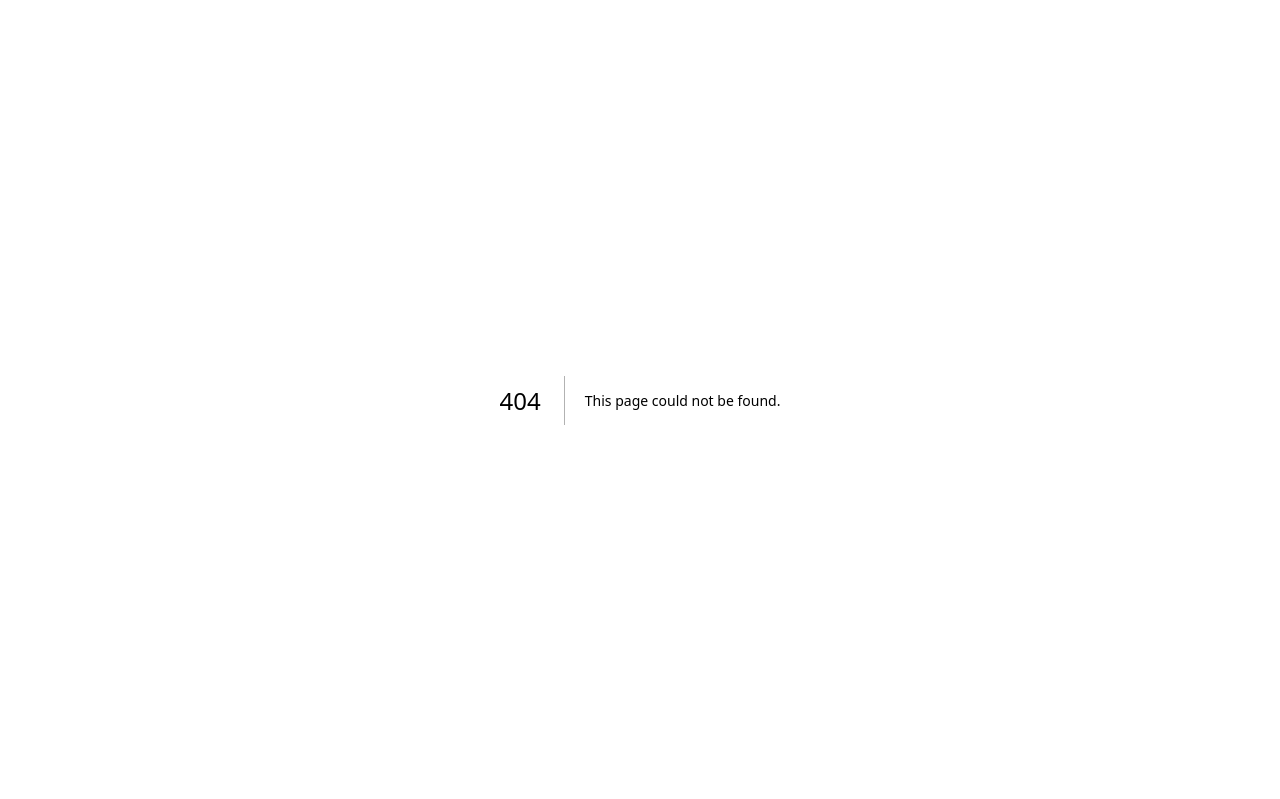
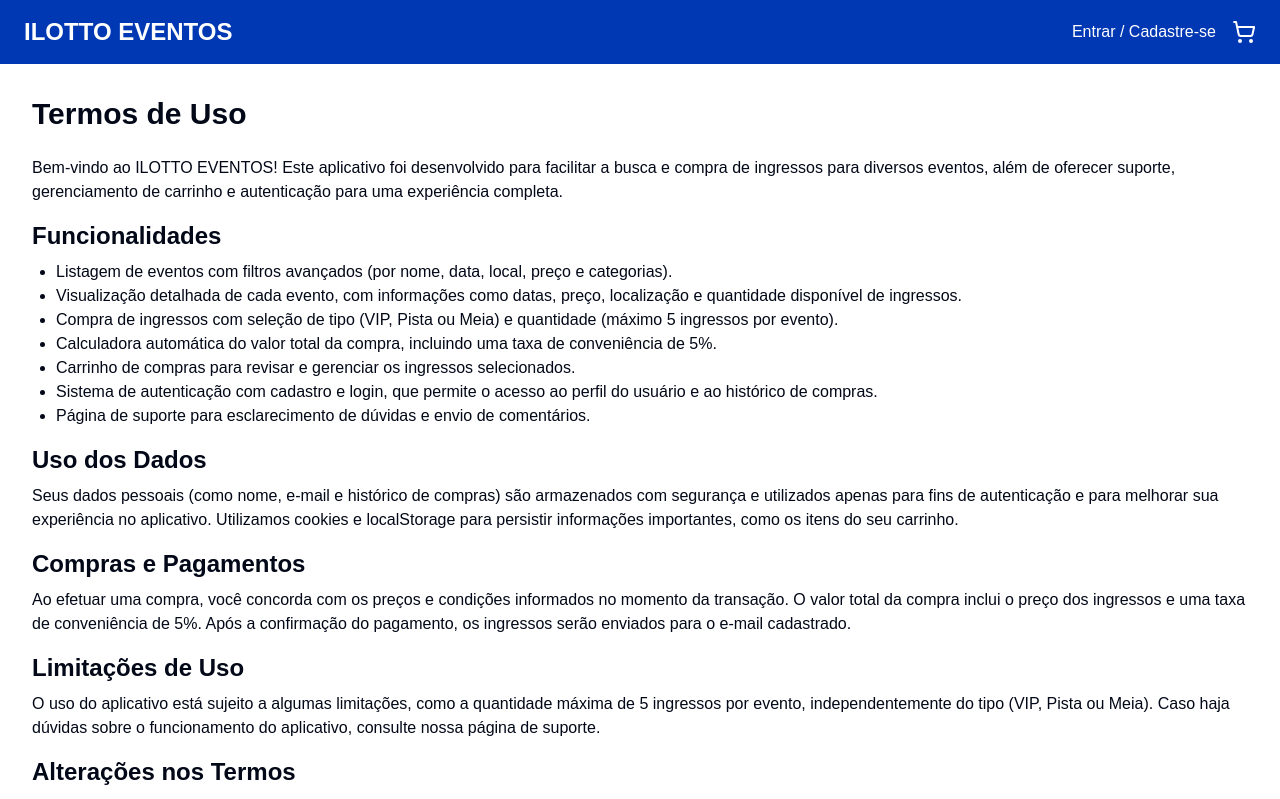
Before and after one commit to leomarzeuski/paginaDeEventos, a Next.js app: page /terms in a window 1280 px wide. Before the commit this address had no page. Shown: the top 799 px of the page. Built offline with nearby package versions, Linux system fonts and the light colour scheme.

Commit message:
feat: add terms page

```diff
--- /dev/null
+++ b/src/app/terms/page.tsx
@@ -0,0 +1,90 @@
+"use client";
+
+import Layout from "@/components/layout";
+
+export default function TermsOfUsePage() {
+  return (
+    <Layout>
+      <div className="container mx-auto p-8">
+        <h1 className="text-3xl font-bold mb-6">Termos de Uso</h1>
+
+        <p className="mb-4">
+          Bem-vindo ao ILOTTO EVENTOS! Este aplicativo foi desenvolvido para
+          facilitar a busca e compra de ingressos para diversos eventos, além de
+          oferecer suporte, gerenciamento de carrinho e autenticação para uma
+          experiência completa.
+        </p>
+
+        <h2 className="text-2xl font-semibold mb-2">Funcionalidades</h2>
+        <ul className="list-disc ml-6 mb-4">
+          <li>
+            Listagem de eventos com filtros avançados (por nome, data, local,
+            preço e categorias).
+          </li>
+          <li>
+            Visualização detalhada de cada evento, com informações como datas,
+            preço, localização e quantidade disponível de ingressos.
+          </li>
+          <li>
+            Compra de ingressos com seleção de tipo (VIP, Pista ou Meia) e
+            quantidade (máximo 5 ingressos por evento).
+          </li>
+          <li>
+            Calculadora automática do valor total da compra, incluindo uma taxa
+            de conveniência de 5%.
+          </li>
+          <li>
+            Carrinho de compras para revisar e gerenciar os ingressos
+            selecionados.
+          </li>
+          <li>
+            Sistema de autenticação com cadastro e login, que permite o acesso
+            ao perfil do usuário e ao histórico de compras.
+          </li>
+          <li>
+            Página de suporte para esclarecimento de dúvidas e envio de
+            comentários.
+          </li>
+        </ul>
+
+        <h2 className="text-2xl font-semibold mb-2">Uso dos Dados</h2>
+        <p className="mb-4">
+          Seus dados pessoais (como nome, e-mail e histórico de compras) são
+          armazenados com segurança e utilizados apenas para fins de
+          autenticação e para melhorar sua experiência no aplicativo. Utilizamos
+          cookies e localStorage para persistir informações importantes, como os
+          itens do seu carrinho.
+        </p>
+
+        <h2 className="text-2xl font-semibold mb-2">Compras e Pagamentos</h2>
+        <p className="mb-4">
+          Ao efetuar uma compra, você concorda com os preços e condições
+          informados no momento da transação. O valor total da compra inclui o
+          preço dos ingressos e uma taxa de conveniência de 5%. Após a
+          confirmação do pagamento, os ingressos serão enviados para o e-mail
+          cadastrado.
+        </p>
+
+        <h2 className="text-2xl font-semibold mb-2">Limitações de Uso</h2>
+        <p className="mb-4">
+          O uso do aplicativo está sujeito a algumas limitações, como a
+          quantidade máxima de 5 ingressos por evento, independentemente do tipo
+          (VIP, Pista ou Meia). Caso haja dúvidas sobre o funcionamento do
+          aplicativo, consulte nossa página de suporte.
+        </p>
+
+        <h2 className="text-2xl font-semibold mb-2">Alterações nos Termos</h2>
+        <p className="mb-4">
+          Estes Termos de Uso podem ser atualizados periodicamente. Recomendamos
+          que você verifique esta página regularmente para se manter informado
+          sobre quaisquer alterações. O uso contínuo do aplicativo implica a
+          aceitação das condições atuais.
+        </p>
+
+        <p>
+          Ao utilizar o ILOTTO EVENTOS, você concorda com estes Termos de Uso.
+        </p>
+      </div>
+    </Layout>
+  );
+}
```
